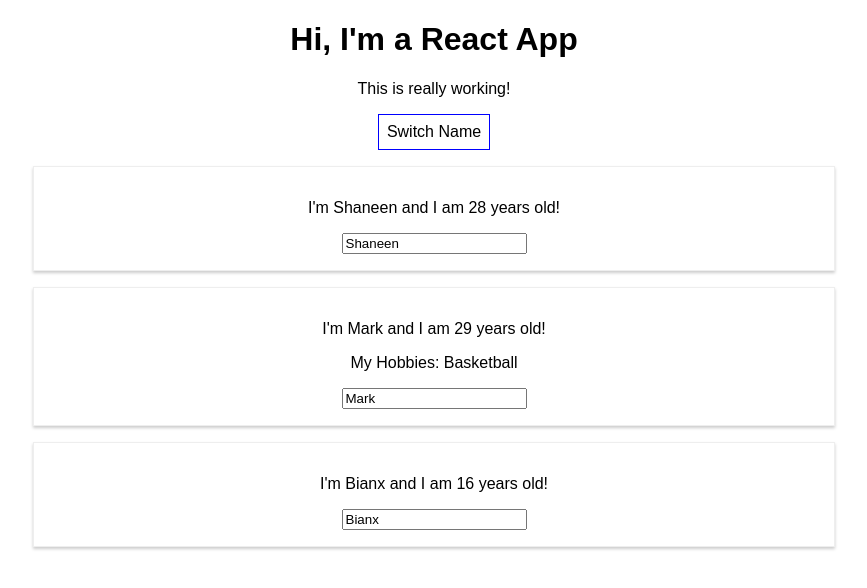
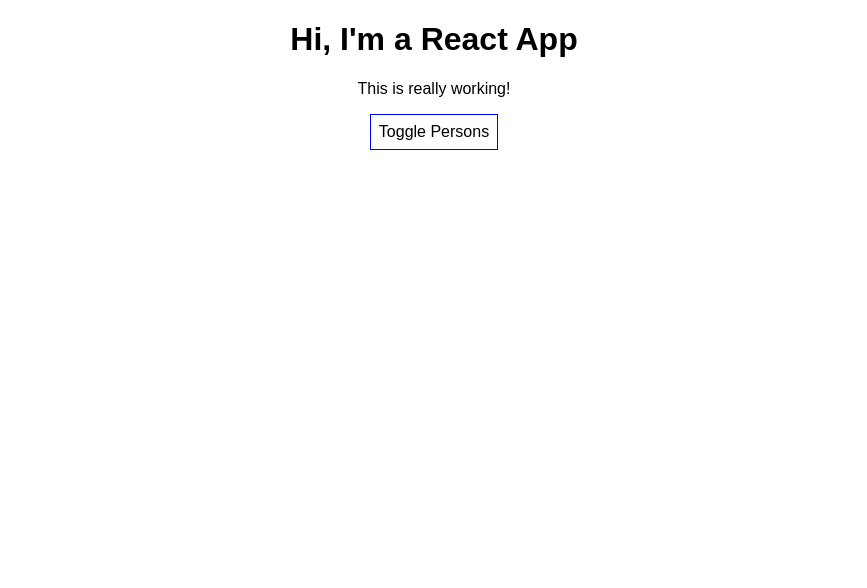
Before and after one commit to shaneenvitug/react-complete-guide, a React (Create React App) app in the folder react-complete-guide/: page / in a window 1280 px wide. Shown: the top 588 px of the page, without its empty margins (206-1073 px from the left). Built offline with nearby package versions, Linux system fonts and the light colour scheme.

Commit message:
handling dynamic content the js way

```diff
--- a/react-complete-guide/src/App.js
+++ b/react-complete-guide/src/App.js
@@ -11,7 +11,8 @@
       { name: 'Mark', age: 29 },
       { name: 'Bianx', age: 16 }
     ],
-    otherState: 'some other value'
+    otherState: 'some other value',
+    showPersons: false
   }
 
   switchNameHandler = (newName) => {
@@ -36,6 +37,11 @@
     })
   }
 
+  togglePersonsHandler = () => {
+    const doesShow = this.state.showPersons;
+    this.setState({showPersons: !doesShow})
+  }
+
   render() {
     const style = {
       backgroundColor: 'white',
@@ -45,13 +51,11 @@
       cursor: 'pointer'
     };
 
-    return (
-      <div className="App">
-       <h1>Hi, I'm a React App</h1>
-       <p>This is really working!</p>
-       <button
-          style={style}
-          onClick={() => this.switchNameHandler('Samekla')}>Switch Name</button>
+    let persons = null;
+
+    if (this.state.showPersons) {
+      persons = (
+        <div>
           <Person
             name={this.state.persons[0].name}
             age={this.state.persons[0].age} />
@@ -66,6 +70,18 @@
         </div>
       );
     }
+
+    return (
+      <div className="App">
+        <h1>Hi, I'm a React App</h1>
+        <p>This is really working!</p>
+        <button
+          style={style}
+          onClick={this.togglePersonsHandler}>Toggle Persons</button>
+        {persons}
+      </div>
+    );
+  }
 }
 
 export default App;
```
Lines whose indentation alone changed are shown as unchanged.
